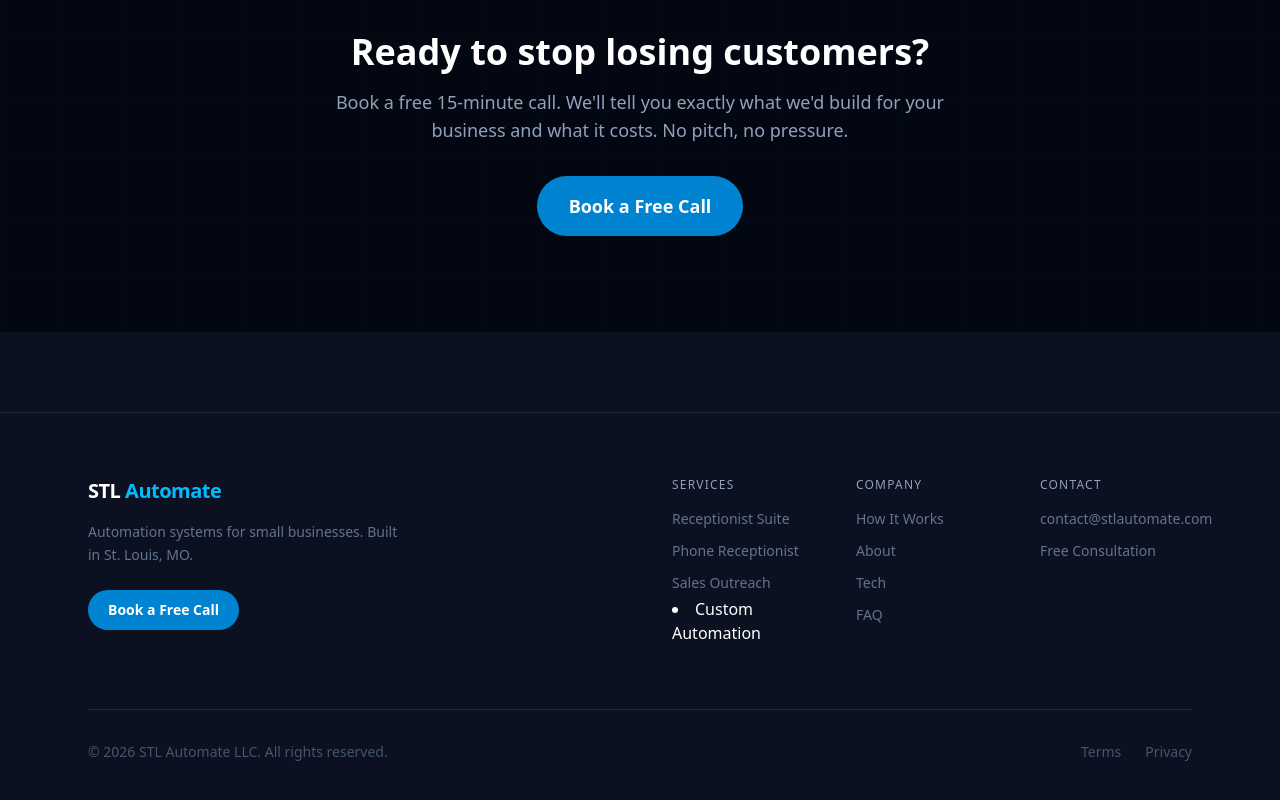
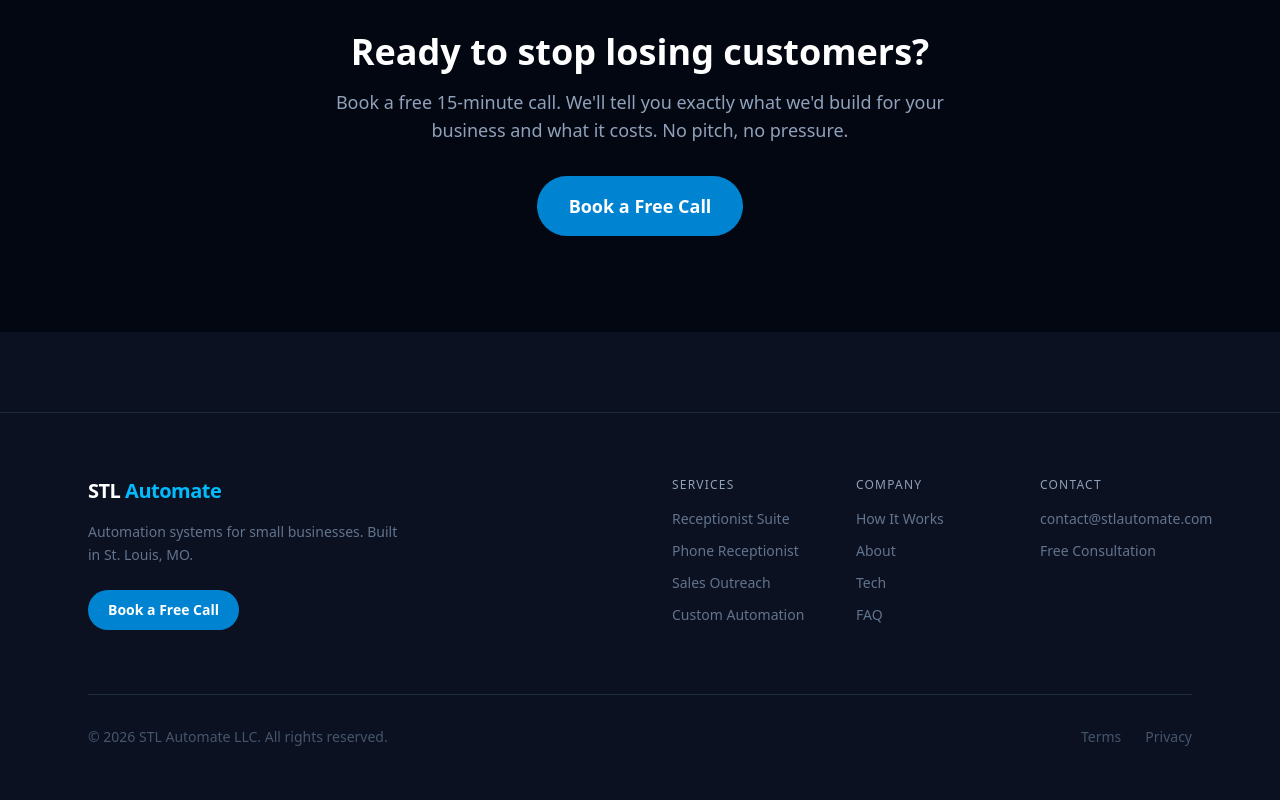
Before and after one commit to irsiya247/stlautomate-next, a Next.js app: page / in a window 1280 px wide. Shown: the part 2841-3641 px from the top of the page. Built offline with nearby package versions, Linux system fonts and the light colour scheme.

Commit message:
Fix active nav state and Custom Automation bullet

```diff
--- a/src/app/components/Header.js
+++ b/src/app/components/Header.js
@@ -1,8 +1,10 @@
 'use client';
 import { useState } from 'react';
+import { usePathname } from 'next/navigation';
 
 export default function Header() {
   const [open, setOpen] = useState(false);
+  const pathname = usePathname();
 
   const links = [
     { href: '/services', label: 'Services' },
@@ -22,7 +24,7 @@ export default function Header() {
         {/* Desktop nav */}
         <nav className="hidden md:flex items-center gap-6 text-sm">
           {links.map(({ href, label }) => (
-            <a key={href} href={href} className="text-slate-400 hover:text-white transition-colors">
+            <a key={href} href={href} className={`transition-colors hover:text-white ${pathname === href ? 'text-white' : 'text-slate-400'}`}>
               {label}
             </a>
           ))}
@@ -54,7 +56,7 @@ export default function Header() {
                 key={href}
                 href={href}
                 onClick={() => setOpen(false)}
-                className="text-slate-300 hover:text-white py-3 text-sm border-b border-slate-800/50 last:border-0 transition-colors"
+                className={`py-3 text-sm border-b border-slate-800/50 last:border-0 transition-colors hover:text-white ${pathname === href ? 'text-white' : 'text-slate-400'}`}
               >
                 {label}
               </a>
--- a/src/app/layout.js
+++ b/src/app/layout.js
@@ -40,8 +40,8 @@ export default function RootLayout({ children }) {
                     <li><a href="/services#receptionist" className="hover:text-white transition-colors">Receptionist Suite</a></li>
                     <li><a href="/services#vapi" className="hover:text-white transition-colors">Phone Receptionist</a></li>
                     <li><a href="/services#sdr" className="hover:text-white transition-colors">Sales Outreach</a></li>
+                    <li><a href="/services#custom" className="hover:text-white transition-colors">Custom Automation</a></li>
                   </ul>
-                  <li className="pt-1"><a href="/services#custom" className="hover:text-white transition-colors">Custom Automation</a></li>
                 </div>
                 <div>
                   <div className="text-slate-400 text-xs tracking-widest uppercase mb-4">Company</div>
```
